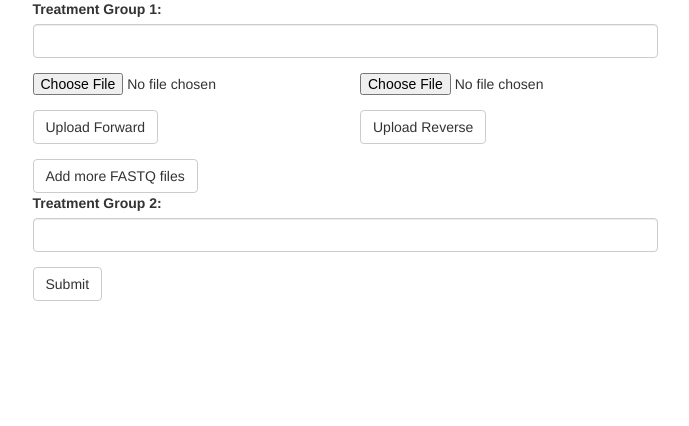
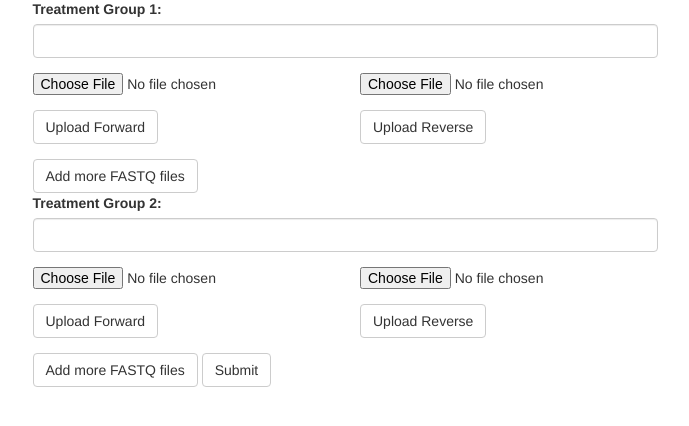
Before and after one commit to sbrown8/westernbiohacks, a PHP site: page / in a window 1280 px wide; the page is wider, and only the part inside the window is pictured. Shown: the part 141-567 px from the top of that part, without its empty margins (295-984 px from the left). Run offline with PHP 8.4, Linux system fonts and the light colour scheme.

Commit message:
treatment 2 section

```diff
--- a/index.php
+++ b/index.php
@@ -55,6 +55,27 @@ and open the template in the editor.
 					    <label for="treatment2">Treatment Group 2:</label>
 					    <input type="text" class="form-control" id="treatment2">
 					  </div>
+					  <div id="trt2">
+					  <div class="row">
+					  <div class="col-md-6">
+					  <div class="form-group">
+					  	<input type="file" name="fwd" id="trt2fwd1">
+						</div>
+					<div class="form-group">
+						<input class="btn btn-default" type="submit" value="Upload Forward" name="submit">
+					  </div>
+					  </div>
+					  <div class="col-md-6">
+					  <div class="form-group">
+					  	<input type="file" name="rev" id="trt2rev">
+						</div>
+					<div class="form-group">
+						<input class="btn btn-default" type="submit" value="Upload Reverse" name="submit">
+					  </div>
+					  </div>
+					  </div>
+					  </div>
+					  <button class="btn btn-default" id="trt2-more-files">Add more FASTQ files</button>
 					  <button type="submit" class="btn btn-default">Submit</button>
 					</form>
 				</div>
```
